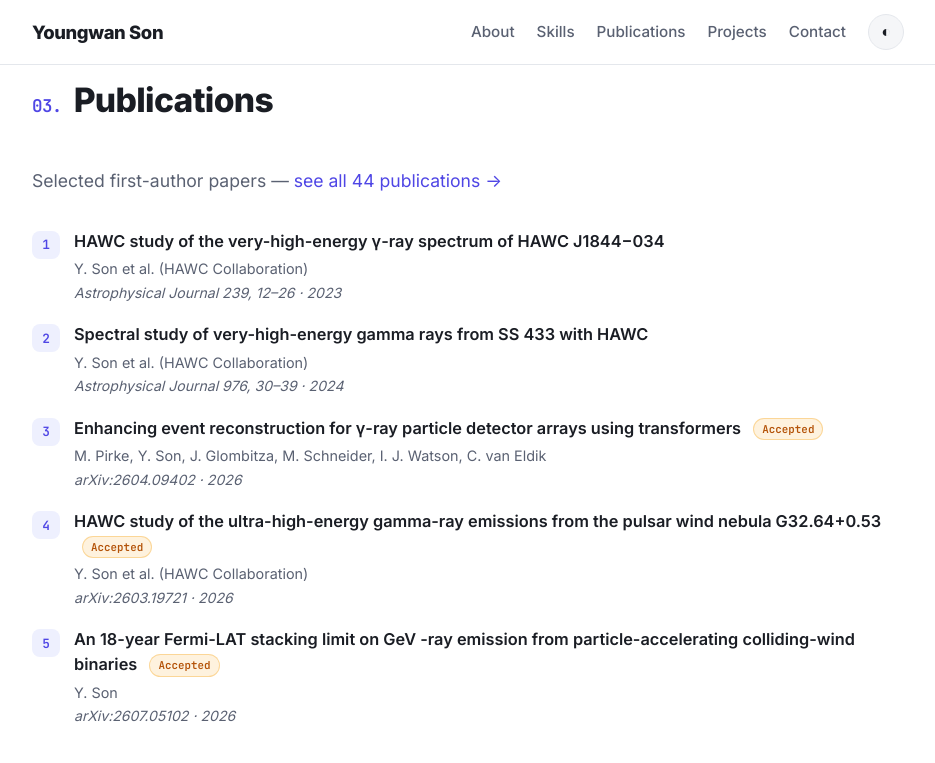
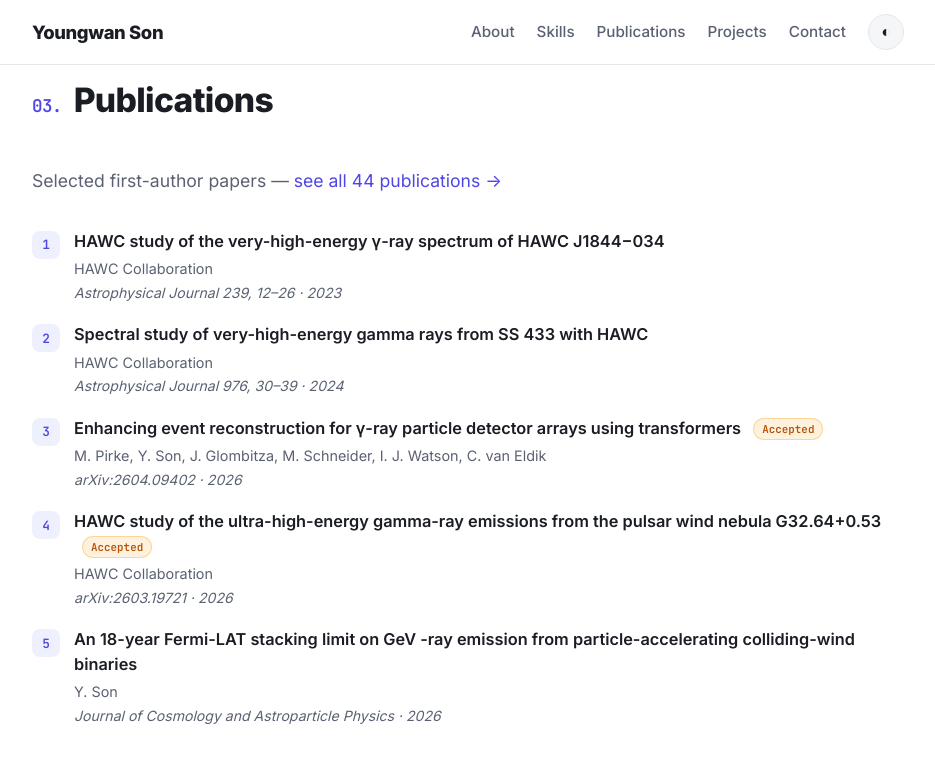
Before and after one commit to virusfunk/virusfunk.github.io, a Jekyll site: the page built from index.html, in a window 1280 px wide and 900 px high, scrolled down 1626 px. Shown: the top 763 px of the window, without its empty margins (172-1107 px from the left). Built offline with Jekyll 4.4.1, drawn with Linux system fonts in a browser that asks for light colours.

Commit message:
Update publications.yml

```diff
--- a/_data/publications.yml
+++ b/_data/publications.yml
@@ -4,13 +4,13 @@
 # ── First-author / lead papers ─────────────────────────
 first:
   - title: "HAWC study of the very-high-energy γ-ray spectrum of HAWC J1844−034"
-    authors: "Y. Son et al. (HAWC Collaboration)"
+    authors: "HAWC Collaboration"
     venue: "Astrophysical Journal 239, 12–26"
     year: 2023
     link: "https://doi.org/10.3847/1538-4357/ace967"
 
   - title: "Spectral study of very-high-energy gamma rays from SS 433 with HAWC"
-    authors: "Y. Son et al. (HAWC Collaboration)"
+    authors: "HAWC Collaboration"
     venue: "Astrophysical Journal 976, 30–39"
     year: 2024
     link: "https://doi.org/10.3847/1538-4357/ad7e1b"
@@ -23,7 +23,7 @@
     link: "https://arxiv.org/abs/2604.09402"
 
   - title: "HAWC study of the ultra-high-energy gamma-ray emissions from the pulsar wind nebula G32.64+0.53"
-    authors: "Y. Son et al. (HAWC Collaboration)"
+    authors: "HAWC Collaboration"
     venue: "arXiv:2603.19721"
     year: 2026
     note: "Accepted"
@@ -31,10 +31,9 @@
 
   - title: "An 18-year Fermi-LAT stacking limit on GeV  -ray emission from particle-accelerating colliding-wind binaries"
     authors: "Y. Son"
-    venue: "arXiv:2607.05102"
+    venue: "Journal of Cosmology and Astroparticle Physics"
     year: 2026
-    note: "Accepted"
-    link: "https://arxiv.org/abs/2607.05102"
+    link: "https://doi.org/10.1088/1475-7516/2026/08/067"
 
 # ── Conference proceedings ─────────────────────────────
 proceedings:
```
